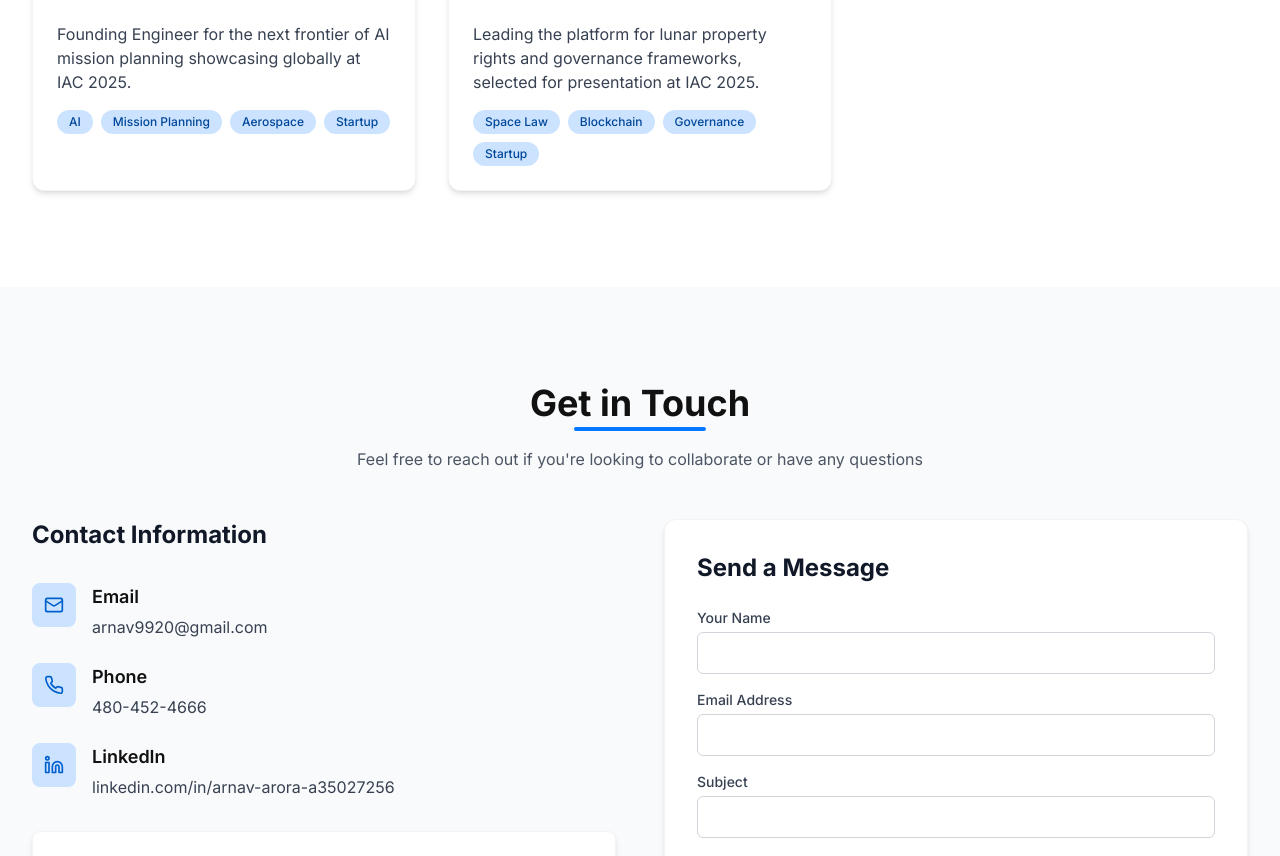
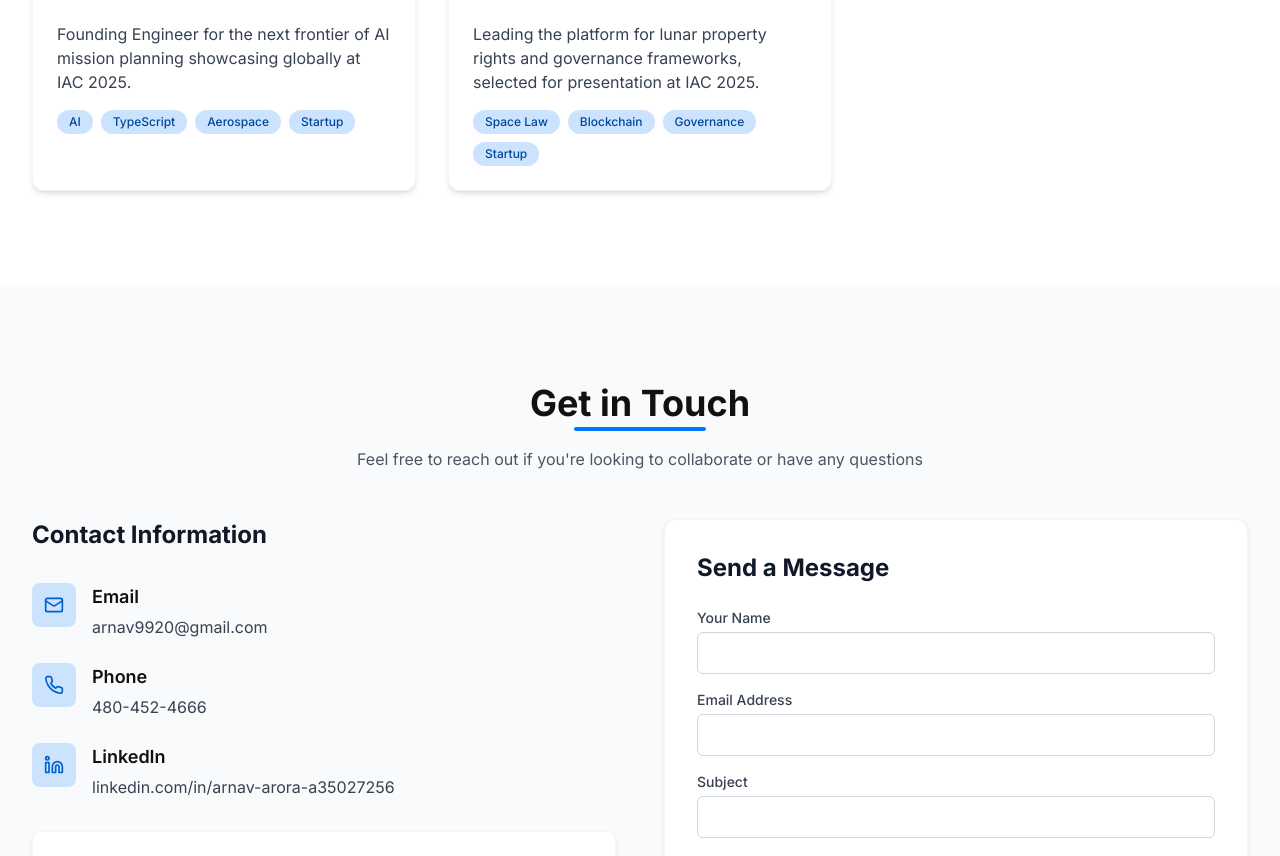
Before and after one commit to aarora80/arnavaroraortfolioweb, a React (Vite) app: page / in a window 1280 px wide. Shown: the part 5781-6637 px from the top of the page. Built offline with nearby package versions, Linux system fonts and the light colour scheme.

Commit message:
Updated Projects.tsx

```diff
--- a/src/components/Projects.tsx
+++ b/src/components/Projects.tsx
@@ -42,7 +42,7 @@ const projects: Project[] = [
     id: 4,
     title: 'AI Orbitscape',
     description: 'Founding Engineer for the next frontier of AI mission planning showcasing globally at IAC 2025.',
-    tags: ['AI', 'Mission Planning', 'Aerospace', 'Startup'],
+    tags: ['AI', 'TypeScript', 'Aerospace', 'Startup'],
     image: 'https://images.pexels.com/photos/41162/moon-landing-apollo-11-nasa-buzz-aldrin-41162.jpeg?auto=compress&cs=tinysrgb&w=1260&h=750&dpr=1',
     demo: 'https://orbitscape.space'
   },
```
